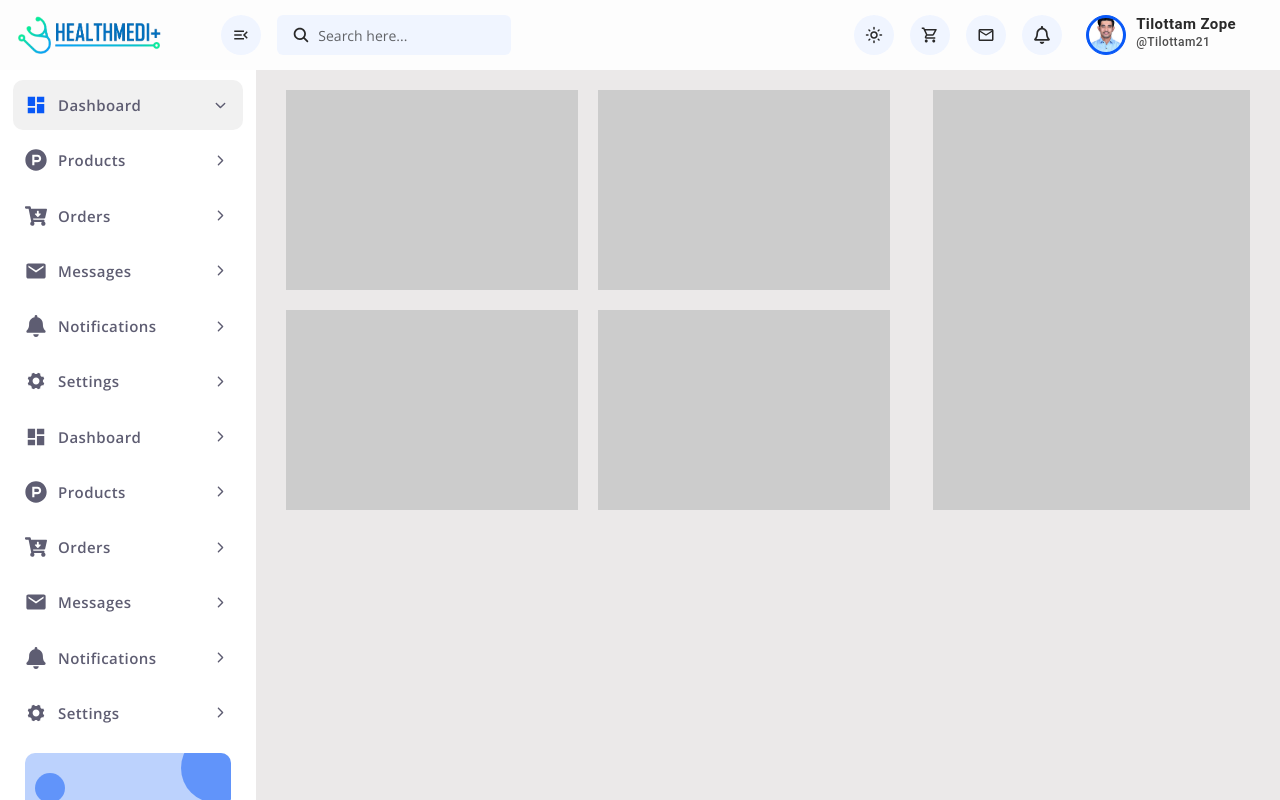
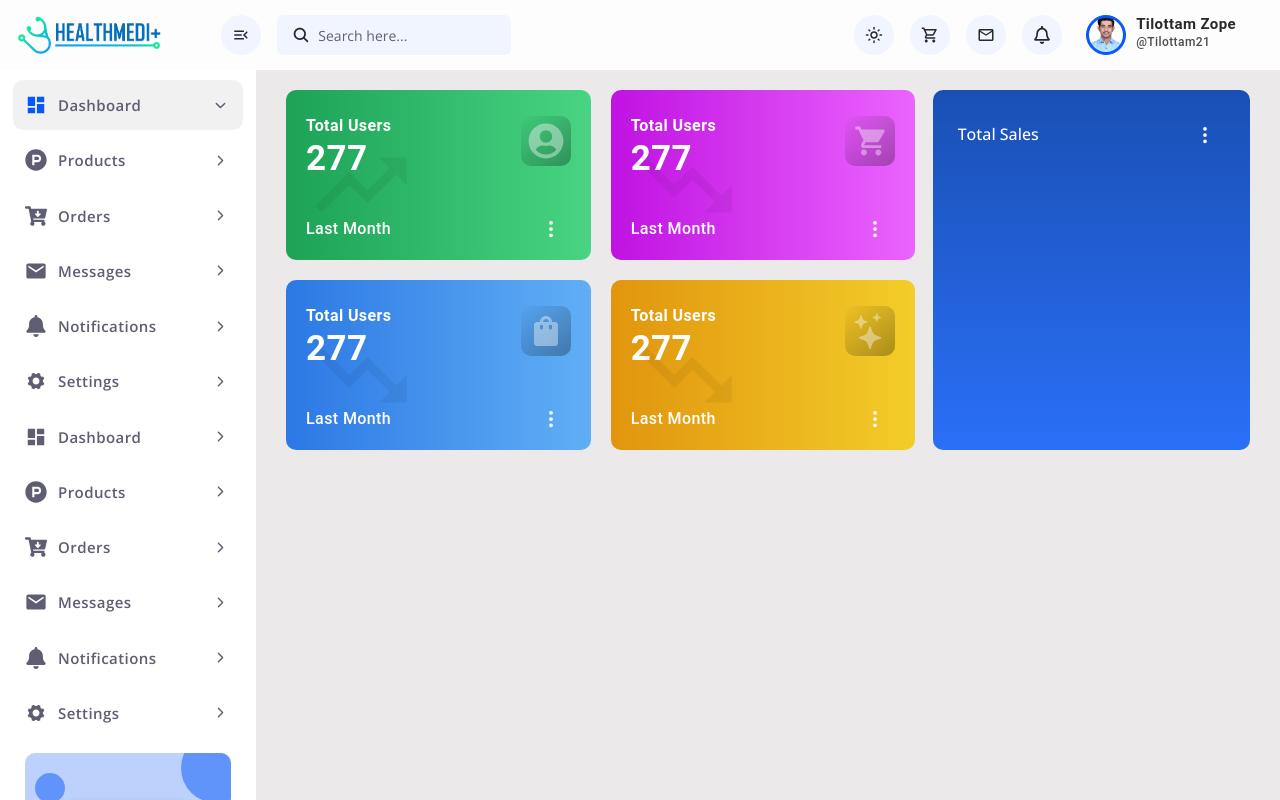
Before and after one commit to TilottamZope/dashboard, a React (Vite) app: page / in a window 1280 px wide. Built offline with nearby package versions, Linux system fonts and the light colour scheme.

Commit message:
Complete Dashboard section

```diff
--- a/src/App.css
+++ b/src/App.css
@@ -484,22 +484,114 @@ main .sidebarWrapper .sidebar ul li button * {
 }
 
 .dashboardBoxWrapper .dashboardBox {
-    width: 46%;
-    height: 200px;
-    /* border-radius: 10px;
+    width: 48%;
+    height: 170px;
+    border-radius: 10px;
     overflow: hidden;
     padding: 20px;
     display: flex;
     flex-direction: column;
     justify-content: space-around;
     text-align: left !important;
-    position: relative; */
-    background: #ccc;
-    /* text-transform: capitalize !important; */
+    position: relative;
+    text-transform: capitalize !important;
+    color: #fff;
 }
 
 .dashboardBoxWrapperRow .box {
     width: 100%;
     height: 100%;
-    background: #ccc;
 }
+
+.dashboardBoxWrapper .dashboardBox .col1 h4 {
+    font-size: 16px;
+    font-weight: 600;
+}
+
+.dashboardBoxWrapper .dashboardBox .col1 span {
+    font-size: 35px !important;
+    font-weight: bold;
+    line-height: 45px;
+}
+
+
+.dashboardBoxWrapper .dashboardBox .icon {
+    display: flex;
+    align-items: center;
+    justify-content: center;
+    width: 50px;
+    height: 50px;
+    border-radius: 10px;
+    background-image: linear-gradient(to bottom right, rgba(0, 0, 0, 0.0), rgba(0, 0, 0, 0.3));
+}
+
+.dashboardBoxWrapper .dashboardBox .icon svg {
+    font-size: 36px;
+    opacity: 0.4;
+    color: #fff;
+}
+
+.dashboardBoxWrapper .dashboardBox .toggleIcon {
+    font-size: 22px;
+    color: rgba(0, 0, 0, 0.5);
+    cursor: pointer;
+    min-width: 40px !important;
+    width: 40px !important;
+    height: 40px !important;
+    border-radius: 50% !important;
+}
+
+.dashboardBoxWrapper .dashboardBox .chart {
+    opacity: 0.050;
+    position: absolute;
+    bottom: 20px;
+    left: 20px;
+}
+
+.dashboardBoxWrapper .dashboardBox .chart svg {
+    font-size: 110px;
+    color: #000;
+}
+
+.dashboardBoxWrapper .dashboardBox .bottomEle {
+    position: relative;
+    top: 15px;
+}
+
+.dashboardBoxWrapper .dashboardBox .MuiList-root svg {
+    color: #000 !important;
+    font-size: 17px !important;
+    margin-right: 10px !important;
+}
+
+.dropdown_menu .MuiButtonBase-root svg {
+    margin-right: 10px !important;
+}
+
+.graphBox {
+    background-image: linear-gradient(#1a50b5, #2a6ff7);
+    border-radius: 10px;
+    padding: 25px;
+}
+
+
+.toggleIcon {
+    font-size: 22px;
+    color: rgba(0, 0, 0, 0.5);
+    cursor: pointer;
+    min-width: 40px !important;
+    width: 40px !important;
+    height: 40px !important;
+    border-radius: 50% !important;
+}
+
+.toggleIcon svg {
+    color: #fff !important;
+    font-size: 20px !important;
+    opacity: 1 !important;
+}
+
+.graphBox h4 {
+    font-size: 16px;
+    font-weight: 600;
+}
--- a/src/Components/Sidebar/Sidebar.jsx
+++ b/src/Components/Sidebar/Sidebar.jsx
@@ -155,7 +155,7 @@ const Sidebar = () => {
 
                 <div className="logoutWrapper">
                     <div className="logoutBox">
-                        <Button><FaLock /> Logout</Button>
+                        <Button variant="contained"><FaLock /> Logout</Button>
                     </div>
                 </div>
             </div>
--- /dev/null
+++ b/src/Pages/Dashboard/Components/DashboardBox.jsx
@@ -0,0 +1,88 @@
+import { Button } from '@mui/material'
+import React from 'react'
+import { BsThreeDotsVertical } from "react-icons/bs";
+import TrendingUpIcon from '@mui/icons-material/TrendingUp';
+import TrendingDownIcon from '@mui/icons-material/TrendingDown';
+import Menu from '@mui/material/Menu';
+import MenuItem from '@mui/material/MenuItem';
+import { IoTimerOutline } from "react-icons/io5";
+
+const ITEM_HEIGHT = 48;
+
+const DashboardBox = (props) => {
+
+    const [anchorEl, setAnchorEl] = React.useState(null);
+    const open = Boolean(anchorEl);
+    const handleClick = (event) => {
+        setAnchorEl(event.currentTarget);
+    };
+    const handleClose = () => {
+        setAnchorEl(null);
+    };
+    return (
+        <>
+            <Button className="dashboardBox" style={{
+                backgroundImage: `linear-gradient(to right, ${props.color?.[0]} , ${props.color?.[1]})`
+            }}>
+
+                {
+                    props.grow === true ? <span className='chart'><TrendingUpIcon /></span> : <span className='chart'><TrendingDownIcon /></span>
+                }
+
+                <div className="d-flex w-100">
+                    <div className="col1">
+                        <h4 className='text-white mb-0'>Total Users</h4>
+                        <span className='text-white'>277</span>
+                    </div>
+
+                    <div className="ms-auto">
+                        {
+                            props.icon ?
+                                <span span className='icon'>{props.icon ? props.icon : ''}</span> : ''
+                        }
+                    </div>
+
+                </div>
+
+                <div className="d-flex align-items-center w-100 bottomEle">
+                    <h6 className='text-white mb-0 mt-0'>Last Month</h6>
+                    <div className="ms-auto">
+                        <Button className='ms-auto toggleIcon '><BsThreeDotsVertical onClick={handleClick} /></Button>
+                        <Menu
+                            className="dropdown_menu"
+                            MenuListProps={{
+                                'aria-labelledby': 'long-button',
+                            }}
+                            anchorEl={anchorEl}
+                            open={open}
+                            onClose={handleClose}
+                            PaperProps={{
+                                style: {
+                                    maxHeight: ITEM_HEIGHT * 4.5,
+                                    width: '20ch',
+                                },
+                            }}
+                        >
+
+                            <MenuItem onClick={handleClose}>
+                                <IoTimerOutline /> Last Day
+                            </MenuItem>
+                            <MenuItem onClick={handleClose}>
+                                <IoTimerOutline /> Last Week
+                            </MenuItem>
+                            <MenuItem onClick={handleClose}>
+                                <IoTimerOutline /> Last Month
+                            </MenuItem>
+                            <MenuItem onClick={handleClose}>
+                                <IoTimerOutline /> Last Year
+                            </MenuItem>
+                        </Menu>
+                    </div>
+
+                </div>
+            </Button>
+        </>
+    )
+}
+
+export default DashboardBox
--- a/src/Pages/Dashboard/Dashboard.jsx
+++ b/src/Pages/Dashboard/Dashboard.jsx
@@ -1,28 +1,76 @@
 import React from 'react'
+import DashboardBox from './Components/DashboardBox'
+import { FaUserCircle } from "react-icons/fa";
+import { IoMdCart } from "react-icons/io";
+import { MdShoppingBag } from "react-icons/md";
+import { BsStars } from "react-icons/bs";
+import { BsThreeDotsVertical } from "react-icons/bs";
+import Menu from '@mui/material/Menu';
+import MenuItem from '@mui/material/MenuItem';
+import { IoTimerOutline } from "react-icons/io5";
+import { Button } from '@mui/material';
+
+const ITEM_HEIGHT = 48;
 
 const Dashboard = () => {
+  const [anchorEl, setAnchorEl] = React.useState(null);
+  const open = Boolean(anchorEl);
+  const handleClick = (event) => {
+    setAnchorEl(event.currentTarget);
+  };
+  const handleClose = () => {
+    setAnchorEl(null);
+  };
   return (
     <div>
       <div className="right-content w-100">
         <div className="row dashboardBoxWrapperRow">
           <div className="col-md-8">
             <div className="dashboardBoxWrapper d-flex">
-              <div className="dashboardBox">
-
-              </div>
-              <div className="dashboardBox">
-
-              </div>
-              <div className="dashboardBox">
-
-              </div>
-              <div className="dashboardBox">
-
-              </div>
+              <DashboardBox color={["#1da256", "#48d483"]} icon={<FaUserCircle />} grow={true} />
+              <DashboardBox color={["#c012e2", "#eb64fe"]} icon={<IoMdCart />} />
+              <DashboardBox color={["#2c78e5", "#60aff5"]} icon={<MdShoppingBag />} />
+              <DashboardBox color={["#e1950e", "#f3cd29"]} icon={<BsStars />} />
             </div>
           </div>
           <div className="col-md-4 ps-0">
-            <div className="box">
+            <div className="box graphBox">
+              <div className="d-flex align-items-center w-100 bottomEle">
+                <h6 className='text-white mb-0 mt-0'>Total Sales</h6>
+                <div className="ms-auto">
+                  <Button className='ms-auto toggleIcon '><BsThreeDotsVertical onClick={handleClick} /></Button>
+                  <Menu
+                    className="dropdown_menu"
+                    MenuListProps={{
+                      'aria-labelledby': 'long-button',
+                    }}
+                    anchorEl={anchorEl}
+                    open={open}
+                    onClose={handleClose}
+                    PaperProps={{
+                      style: {
+                        maxHeight: ITEM_HEIGHT * 4.5,
+                        width: '20ch',
+                      },
+                    }}
+                  >
+
+                    <MenuItem onClick={handleClose}>
+                      <IoTimerOutline /> Last Day
+                    </MenuItem>
+                    <MenuItem onClick={handleClose}>
+                      <IoTimerOutline /> Last Week
+                    </MenuItem>
+                    <MenuItem onClick={handleClose}>
+                      <IoTimerOutline /> Last Month
+                    </MenuItem>
+                    <MenuItem onClick={handleClose}>
+                      <IoTimerOutline /> Last Year
+                    </MenuItem>
+                  </Menu>
+                </div>
+
+              </div>
 
             </div>
           </div>
```
